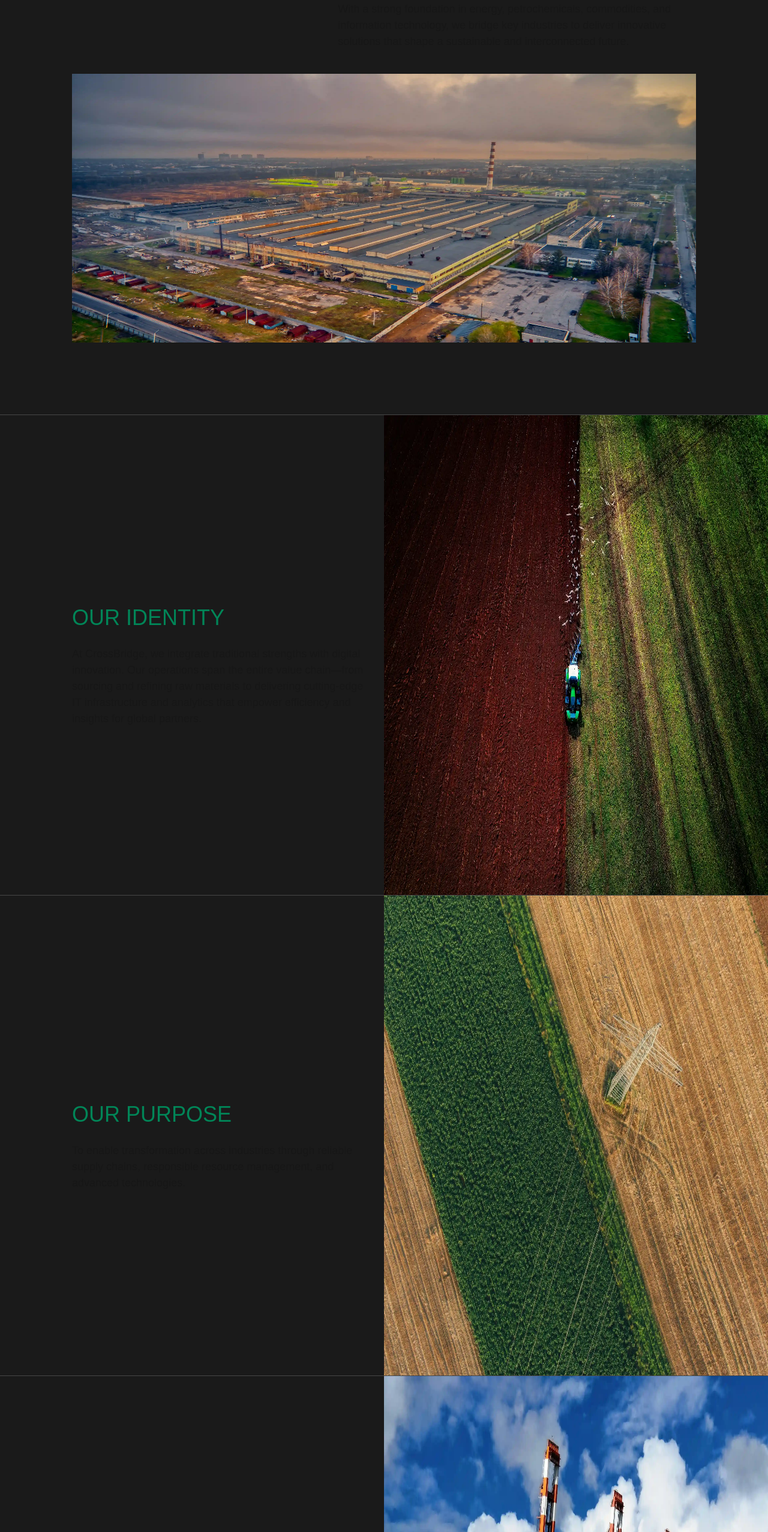
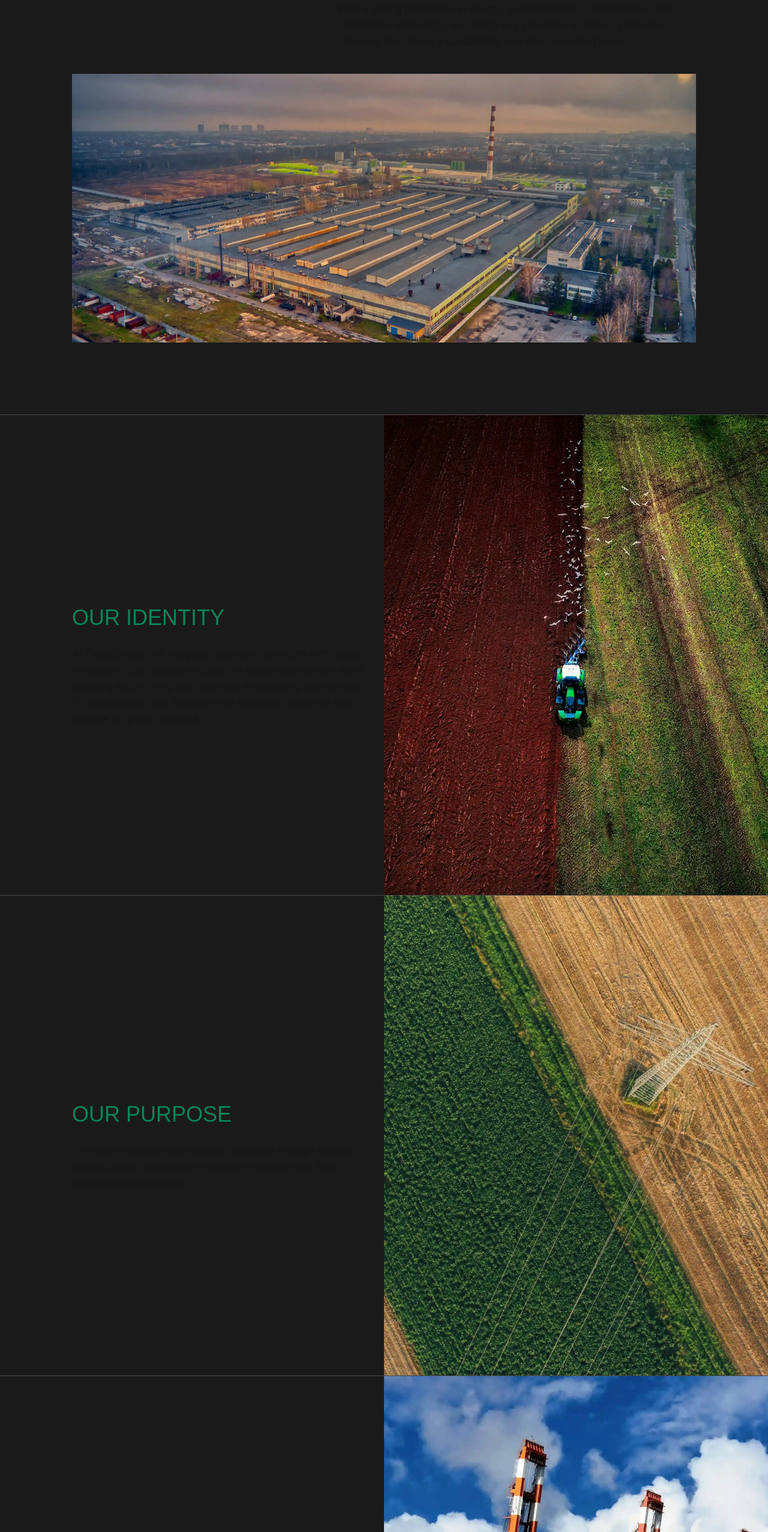
Before and after one commit to MergenD/cross-bridge, a Next.js app: page / in a window 1280 px wide. Shown: the part 992-3546 px from the top of the page at 60% size. Built offline with nearby package versions, Linux system fonts and the light colour scheme.

Commit message:
image cover

```diff
--- a/src/components/parts/aboutUs/AboutUs.tsx
+++ b/src/components/parts/aboutUs/AboutUs.tsx
@@ -4,7 +4,10 @@ import pic from '/public/pic1.webp';
 
 const AboutUs = () => {
   return (
-    <section id='aboutus' className='w-full h-max-[100vh] flex flex-col justify-between sm:p-[120px]'>
+    <section
+      id='aboutus'
+      className='w-full h-max-[100vh] flex flex-col justify-between sm:p-[120px]'
+    >
       <div className='flex flex-col sm:flex-row gap-[30px] sm:gap-[0] sm:justify-around sm:px-[0] sm:pt-[0] sm:pb-[0] px-[22px] pt-[60px] pb-[30px]'>
         <h1 className='text-[#008557] sm:text-[64px] text-[28px] '>
           WHO WE ARE
@@ -23,7 +26,7 @@ const AboutUs = () => {
         </div>
       </div>
       <Image
-        className='sm:w-[1200px] sm:h-[448px] h-[297px]'
+        className='sm:w-[1200px] sm:h-[448px] h-[297px] object-cover'
         src={pic}
         alt='aboutUs'
       />
--- a/src/components/parts/identity/Identity.tsx
+++ b/src/components/parts/identity/Identity.tsx
@@ -22,7 +22,7 @@ const Identity = () => {
       </div>
       <Image
         src={pic}
-        className='sm:w-[50%] h-[297px] sm:h-[100vh]'
+        className='sm:w-[50%] h-[297px] sm:h-[100vh] object-cover'
         alt='pic2'
       />
     </section>
--- a/src/components/parts/purpose/Purpose.tsx
+++ b/src/components/parts/purpose/Purpose.tsx
@@ -17,7 +17,11 @@ const Purpose = () => {
           chains, responsible resource management, and advanced technologies.
         </p>
       </div>
-      <Image src={pic} className='sm:w-[50%] sm:h-[100vh]' alt='pic2' />
+      <Image
+        src={pic}
+        className='sm:w-[50%] sm:h-[100vh] object-cover'
+        alt='pic2  object-cover'
+      />
     </section>
   );
 };
--- a/src/components/parts/sustainability/Sustainability.tsx
+++ b/src/components/parts/sustainability/Sustainability.tsx
@@ -43,7 +43,7 @@ const Sustainability = () => {
               <Image
                 src={pic}
                 alt={`pic${i + 1}`}
-                className='w-[223px] h-[244px] sm:w-auto sm:h-[385px]'
+                className='w-[223px] h-[244px] sm:w-auto sm:h-[385px] object-cover'
               />
               <p className='text-[16px] sm:text-[20px]'>
                 {
--- a/src/components/parts/vision/Vision.tsx
+++ b/src/components/parts/vision/Vision.tsx
@@ -19,7 +19,7 @@ const Vision = () => {
       </div>
       <Image
         src={pic}
-        className='sm:w-[50%] h-[297px] sm:h-[100vh]'
+        className='sm:w-[50%] h-[297px] sm:h-[100vh] object-cover'
         alt='pic2'
       />
     </section>
```
